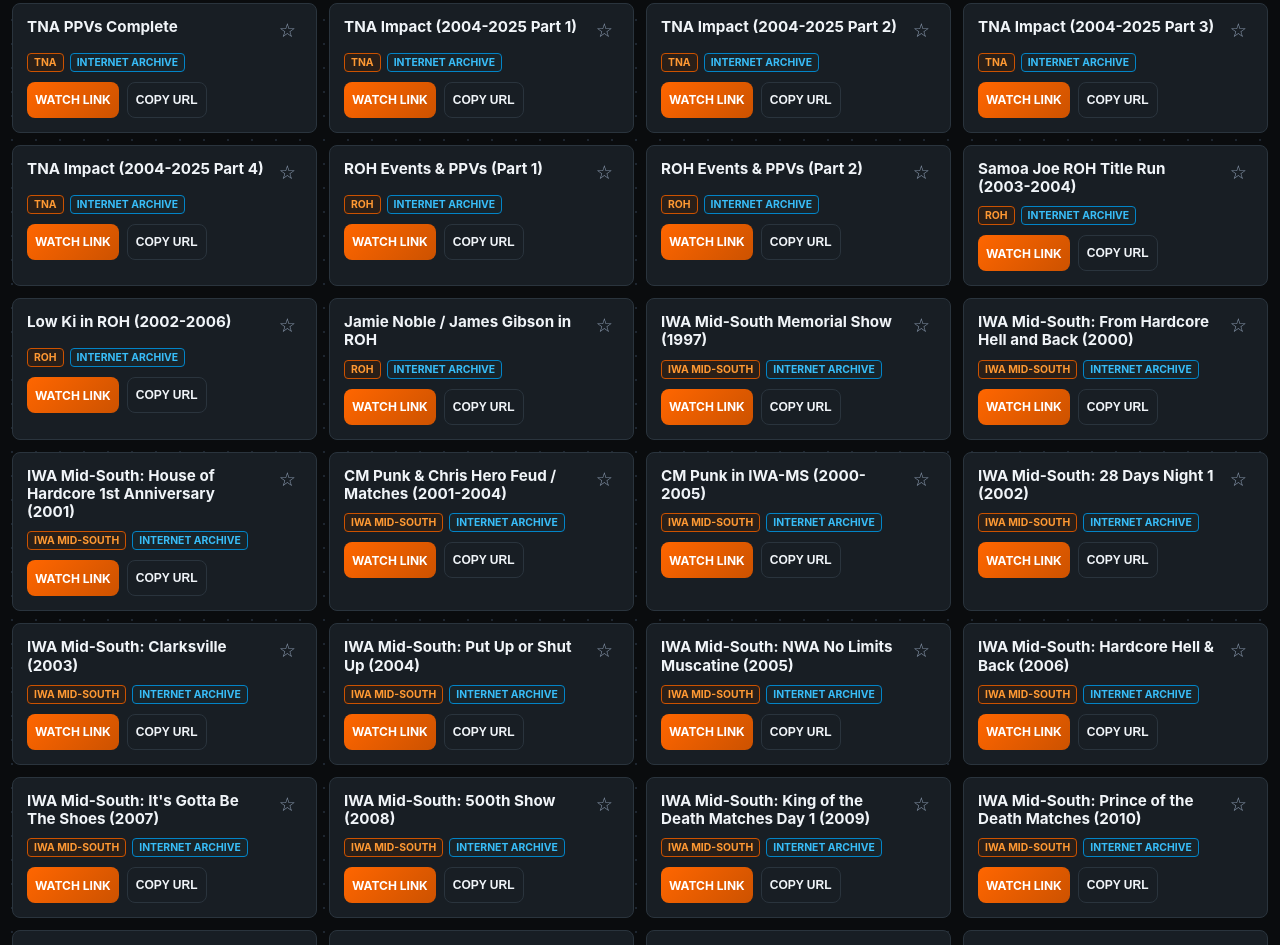
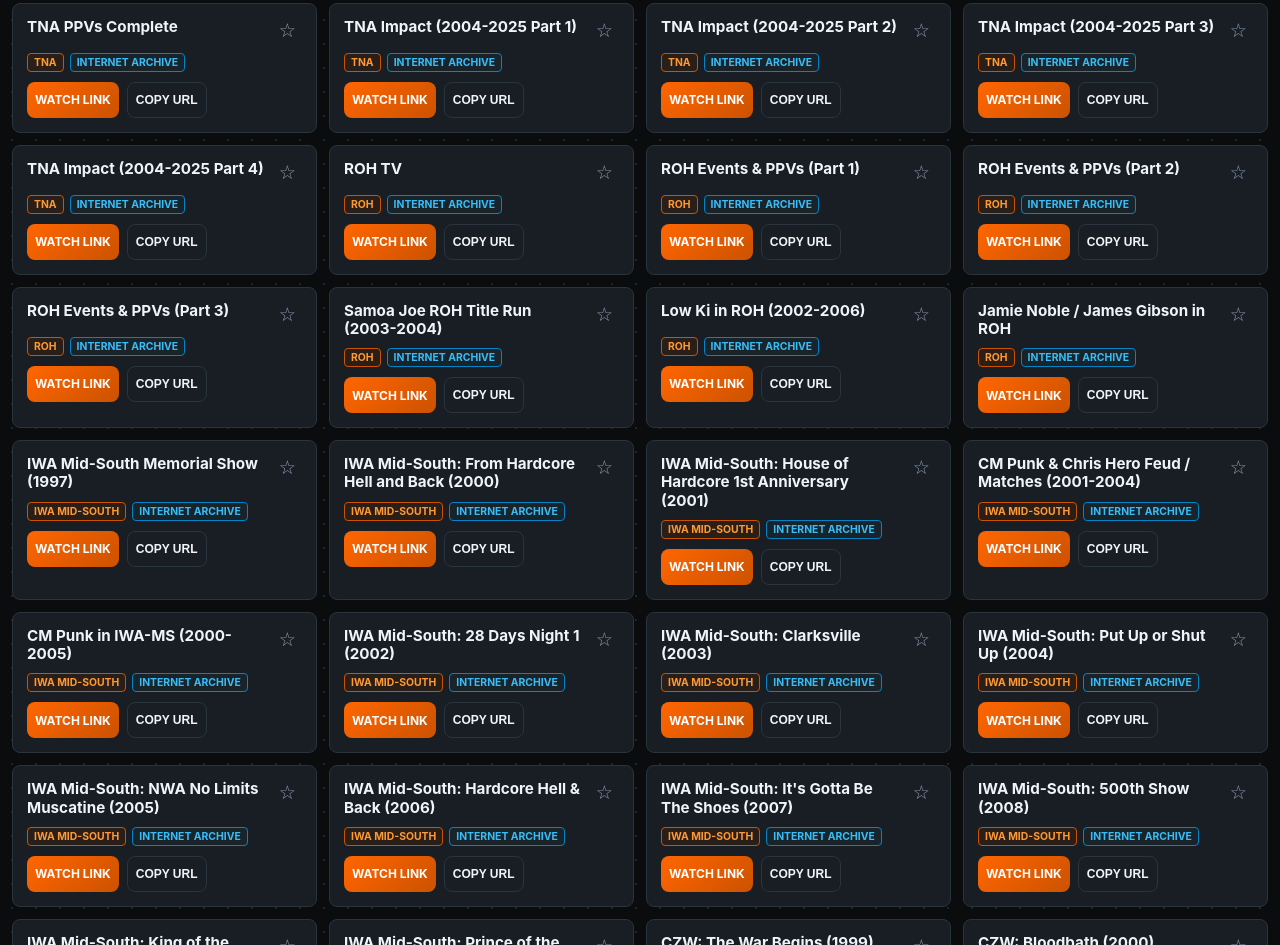
Before and after one commit to HistoricalRecord/wrestlingmissinglink, a plain HTML site: page index.html in a window 1280 px wide. Shown: the part 2776-3721 px from the top of the page. Drawn offline with Linux system fonts and the light colour scheme.

Commit message:
Update index.html

```diff
--- a/index.html
+++ b/index.html
@@ -474,8 +474,10 @@
             { id: 247, name: "TNA Impact (2004-2025 Part 4)", url: "https://archive.org/details/tnaimpac04", cat: "TNA", platform: "Internet Archive" },
 
             // ROH
+            { id: 248, name: "ROH TV", url: "https://archive.org/details/rohtv", cat: "ROH", platform: "Internet Archive" },
             { id: 23, name: "ROH Events & PPVs (Part 1)", url: "https://archive.org/details/rohevents01", cat: "ROH", platform: "Internet Archive" },
             { id: 24, name: "ROH Events & PPVs (Part 2)", url: "https://archive.org/details/rohevents02", cat: "ROH", platform: "Internet Archive" },
+            { id: 249, name: "ROH Events & PPVs (Part 3)", url: "https://archive.org/details/rohevents03", cat: "ROH", platform: "Internet Archive" },
             { id: 25, name: "Samoa Joe ROH Title Run (2003-2004)", url: "https://archive.org/details/2004-06-12-samoa-joe-c-vs.-cm-punk-roh-world-championship-roh-world-title-classic_202611", cat: "ROH", platform: "Internet Archive" },
             { id: 26, name: "Low Ki in ROH (2002-2006)", url: "https://archive.org/details/2002-11-09-01-low-ki-doug-williams-homicide-vs.-the-prophecy-c-samoa-joe-roh-tag", cat: "ROH", platform: "Internet Archive" },
             { id: 27, name: "Jamie Noble / James Gibson in ROH", url: "https://archive.org/details/2005-08-12-james-gibson-vs.-christopher-daniels-vs.-samoa-joe-vs.-cm-punk-c-roh-", cat: "ROH", platform: "Internet Archive" },
```
